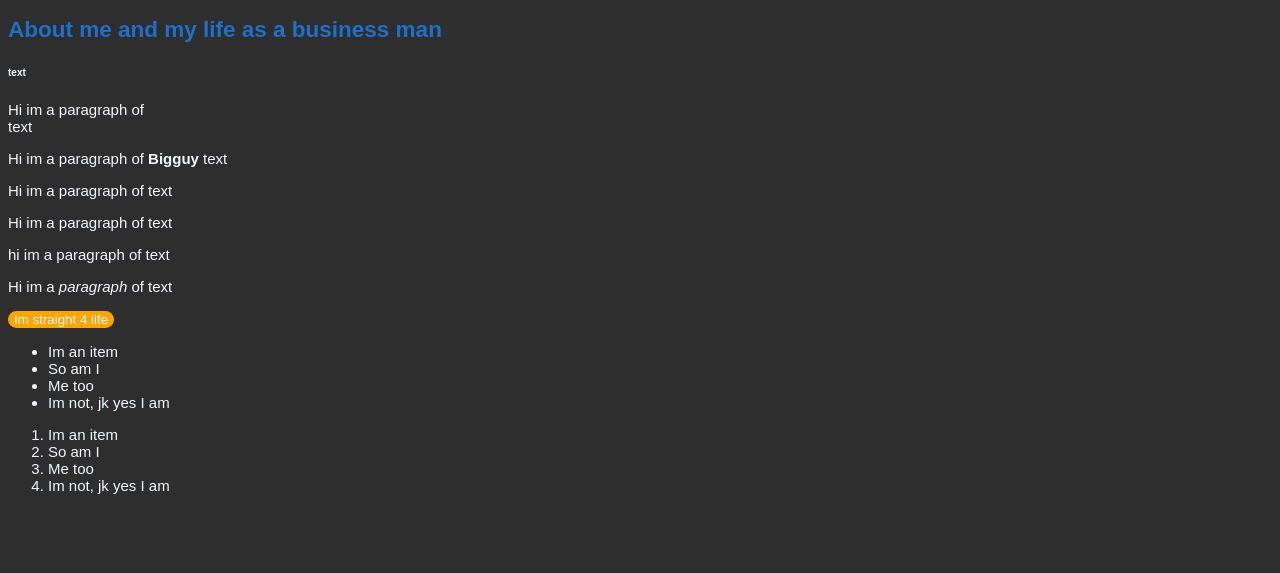
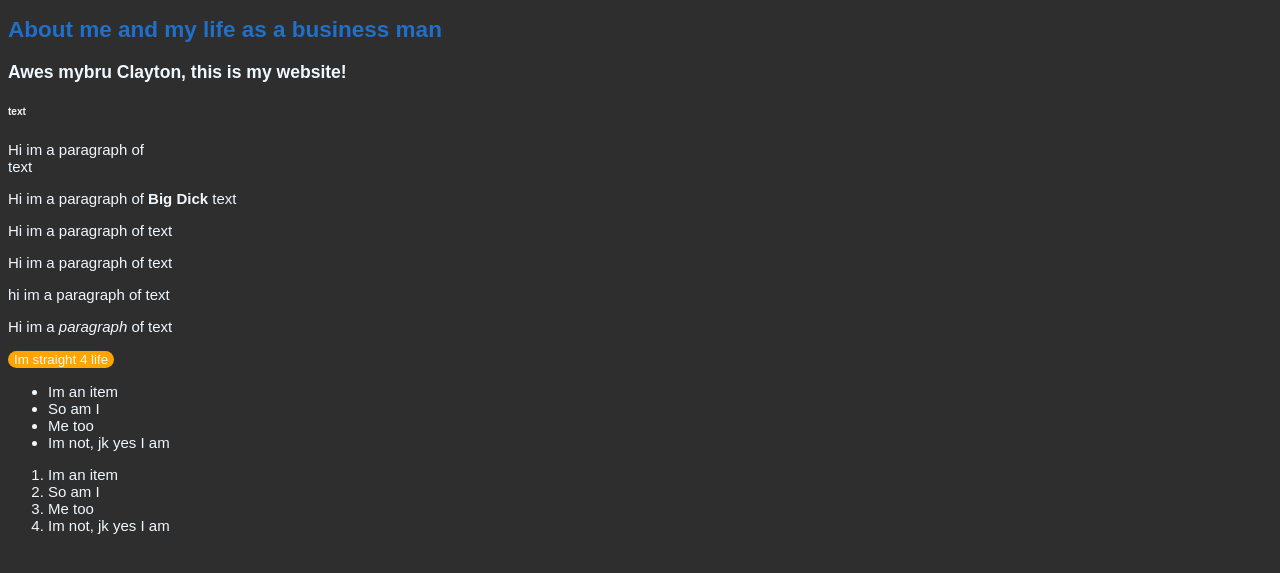
Before and after one commit to Kyle-Boshoff/KyleBos.github.io, a plain HTML site: page index.html in a window 1280 px wide. Shown: the part 57-630 px from the top of the page. Drawn offline with Linux system fonts and the light colour scheme.

Commit message:
Update index.html

```diff
--- a/index.html
+++ b/index.html
@@ -27,9 +27,10 @@
     <body>
         <h1>My Page!</h1>
         <h2>About me and my life as a business man</h2>
+        <h3>Awes mybru Clayton, this is my website!</h3>
         <h6>text</h6>
         <p>Hi im a paragraph of <br>text</p>
-        <p>Hi im a paragraph of <strong>Bigguy</strong> text</p>
+        <p>Hi im a paragraph of <strong>Big Dick</strong> text</p>
         <p>Hi im a paragraph of text</p><p>Hi im a paragraph of text</p>
         <p>              hi        im        a           paragraph           of                 text               </p>
         <p>Hi im a <em>paragraph</em> of text</p>
```
